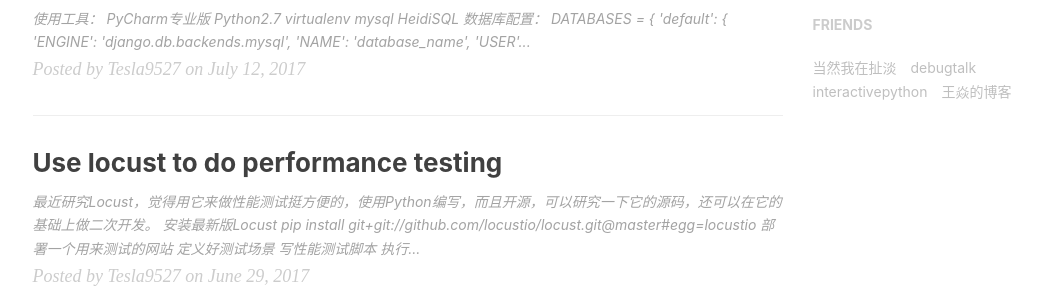
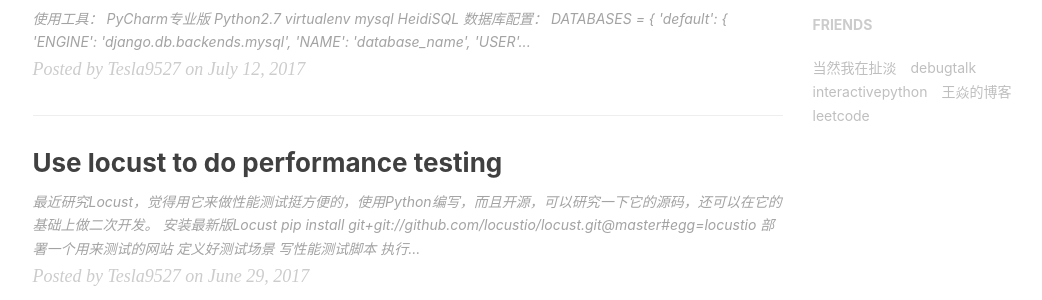
Before and after one commit to ccflyme/ccflyme.github.io, a Jekyll site: the page built from index.html, in a window 1280 px wide and 900 px high, scrolled down 901 px. Shown: the part 153-453 px from the top of the window, without its empty margins (135-1177 px from the left). Built offline with Jekyll 4.4.1, drawn with Linux system fonts in a browser that asks for light colours; nearby versions of some CDN libraries; the list of posts is cut into pages by our own code; comment, search, counter and statistics services are not loaded.

Commit message:
Update _config.yml

```diff
--- a/_config.yml
+++ b/_config.yml
@@ -96,5 +96,9 @@ friends: [
     {
       title: "王焱的博客",
         href: "https://tzwlwy.github.io/"
+    },
+    {
+      title: "leetcode",
+        href: "https://leetcode.com/"
     }
 ]
```
